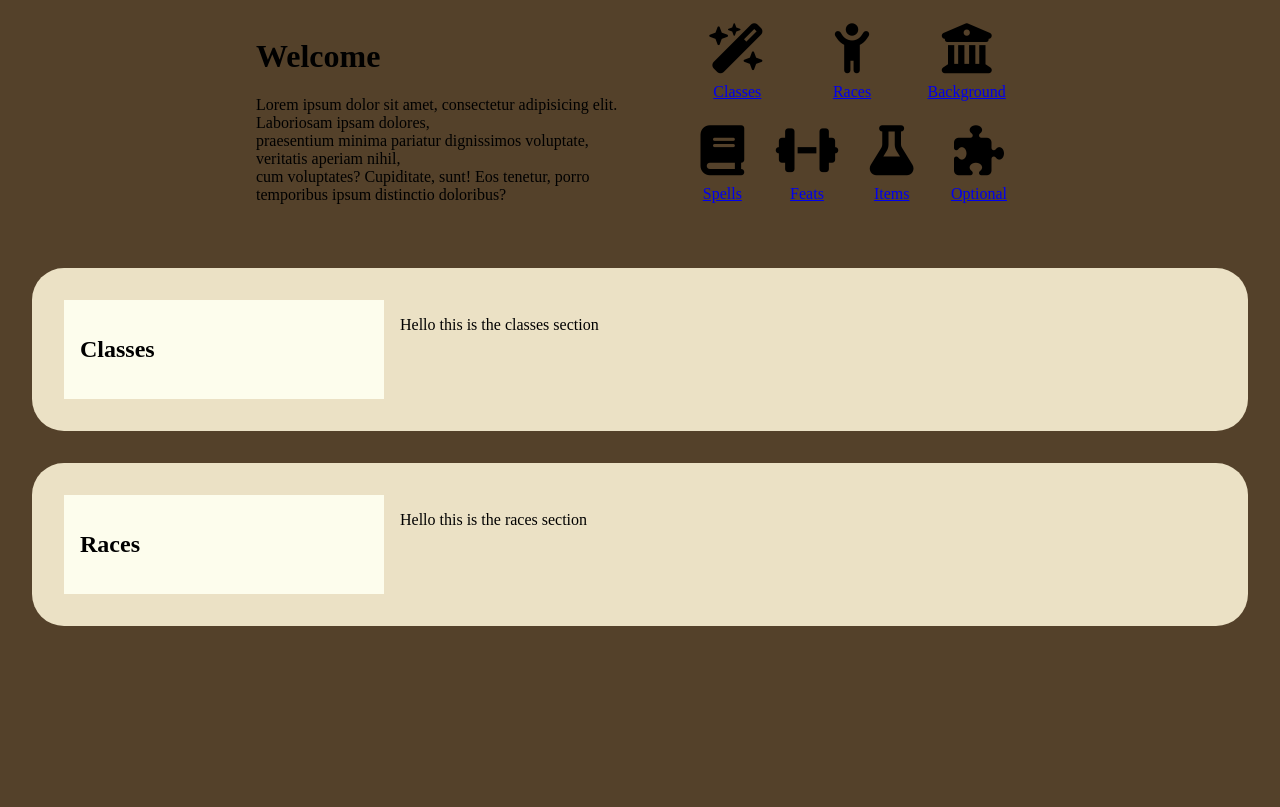
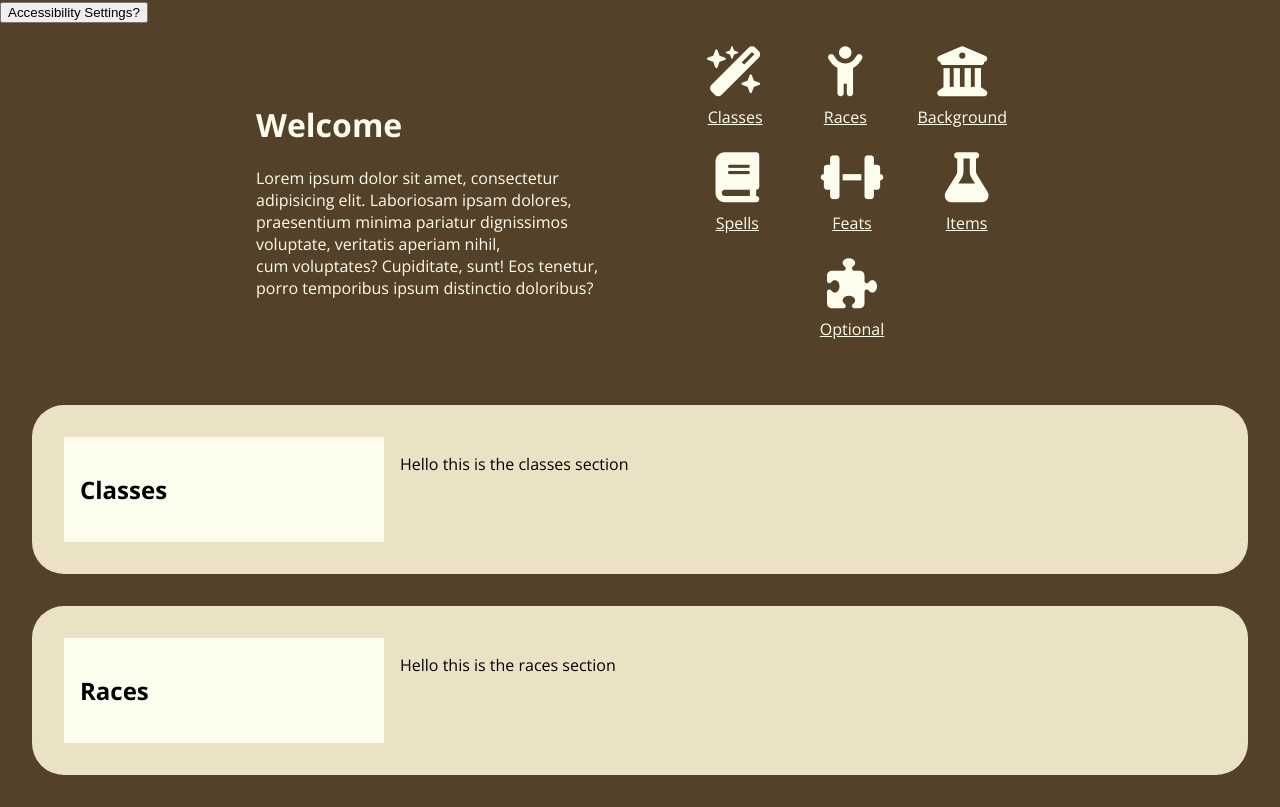
Before and after one commit to MarvinFlint/dndwiki, a website: page index.html in a window 1280 px wide. Drawn offline with nearby package versions, Linux system fonts and the light colour scheme.

Commit message:
added fonts

```diff
--- a/index.html
+++ b/index.html
@@ -5,10 +5,16 @@
     <meta charset="UTF-8">
     <meta name="viewport" content="width=device-width, initial-scale=1.0">
     <title>Dungeons and Dragons fifth edition wiki</title>
+    <link rel="preconnect" href="https://fonts.googleapis.com">
+    <link rel="preconnect" href="https://fonts.gstatic.com" crossorigin>
+    <link href="https://fonts.googleapis.com/css2?family=Open+Sans:ital,wght@0,300..800;1,300..800&family=Quicksand:wght@300;400;500&display=swap" rel="stylesheet">
     <link rel="stylesheet" href="https://cdnjs.cloudflare.com/ajax/libs/font-awesome/6.6.0/css/all.min.css">
     <link rel="stylesheet" href="main.css">
 </head>
 <body>
+    <div class="tab-navigation">
+        <button aria-label="Accessibility Settings" onclick="showAccesssibilitySettings()">Accessibility Settings?</button>
+    </div>
     <nav aria-hidden="true" tabindex="-1" id="sticky-nav">
         <ul class="sticky-nav-list">
             <li class="nav-list-item" id=""><a tabindex="-1" href="#">Classes</a></li>
--- a/main.css
+++ b/main.css
@@ -10,6 +10,7 @@ body {
     background-color: var(--secondary);
     max-width: 1600px;
     margin: auto;
+    font-family: "Open Sans", sans-serif;
 }
 
 header{
@@ -18,6 +19,10 @@ header{
     align-items: center;
     width: 60%;
     margin: auto;
+}
+
+#welcome-header{
+    color: var(--accent);
 }
 
 .header-container{
@@ -34,6 +39,7 @@ header{
 
 .nav-list i{
     font-size: 50px;
+    color: var(--accent);
 }
 
 .nav-list li{
@@ -46,6 +52,7 @@ header{
 
 .nav-list li a{
     padding: 10px;
+    color: var(--accent);
 }
 
 .section {
--- a/main.js
+++ b/main.js
@@ -23,3 +23,19 @@ const observer = new IntersectionObserver(
 
 // Observe the main navigation
 observer.observe(mainNav);
+
+
+/* Accessibility Settings */
+let settingsOpen = false;
+function showAccessibilitySettings(){
+    settingsOpen = true;
+    document.getElementById('settings').style.display = 'fixed';
+}
+
+document.addEventListener('keydown', function(e){
+    if(e.key == 'Escape'){
+        if(settingsOpen){
+            document.getElementById('settings').style.display = 'none';
+        }
+    }
+})
```
